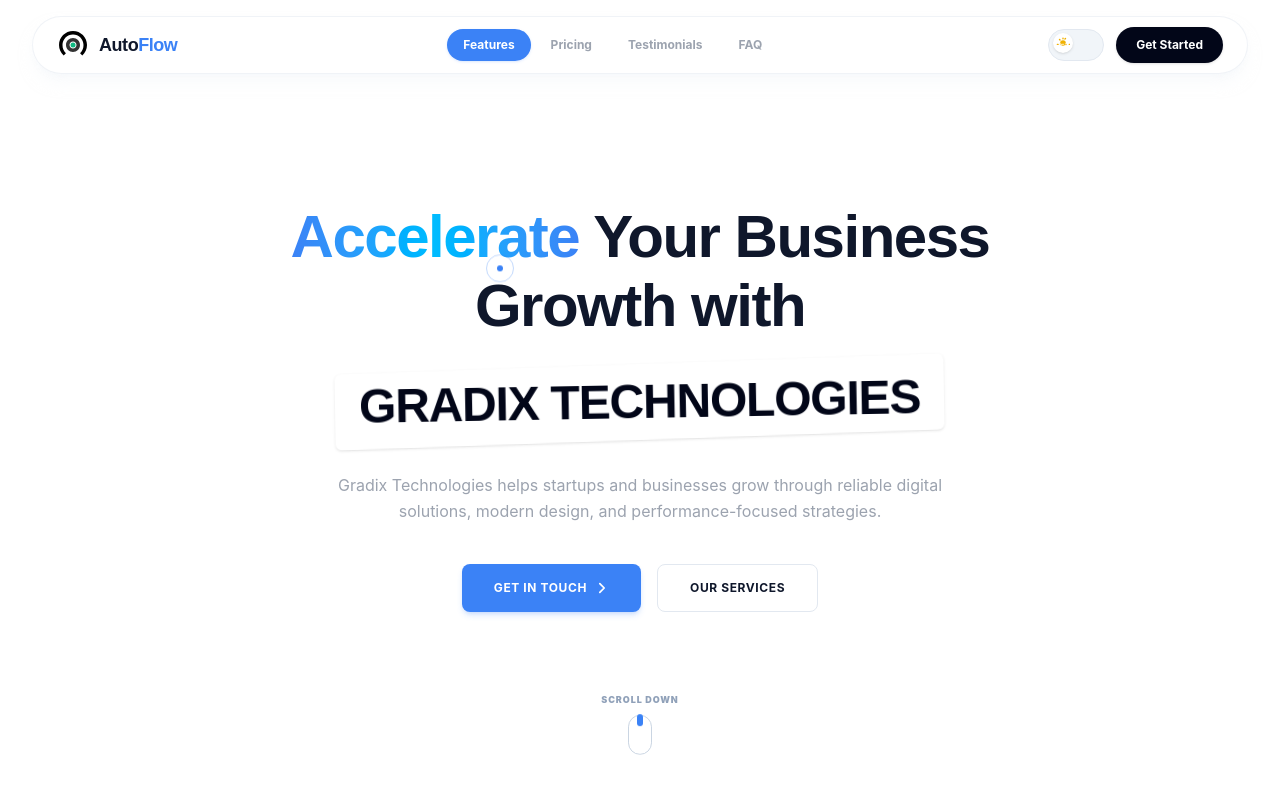
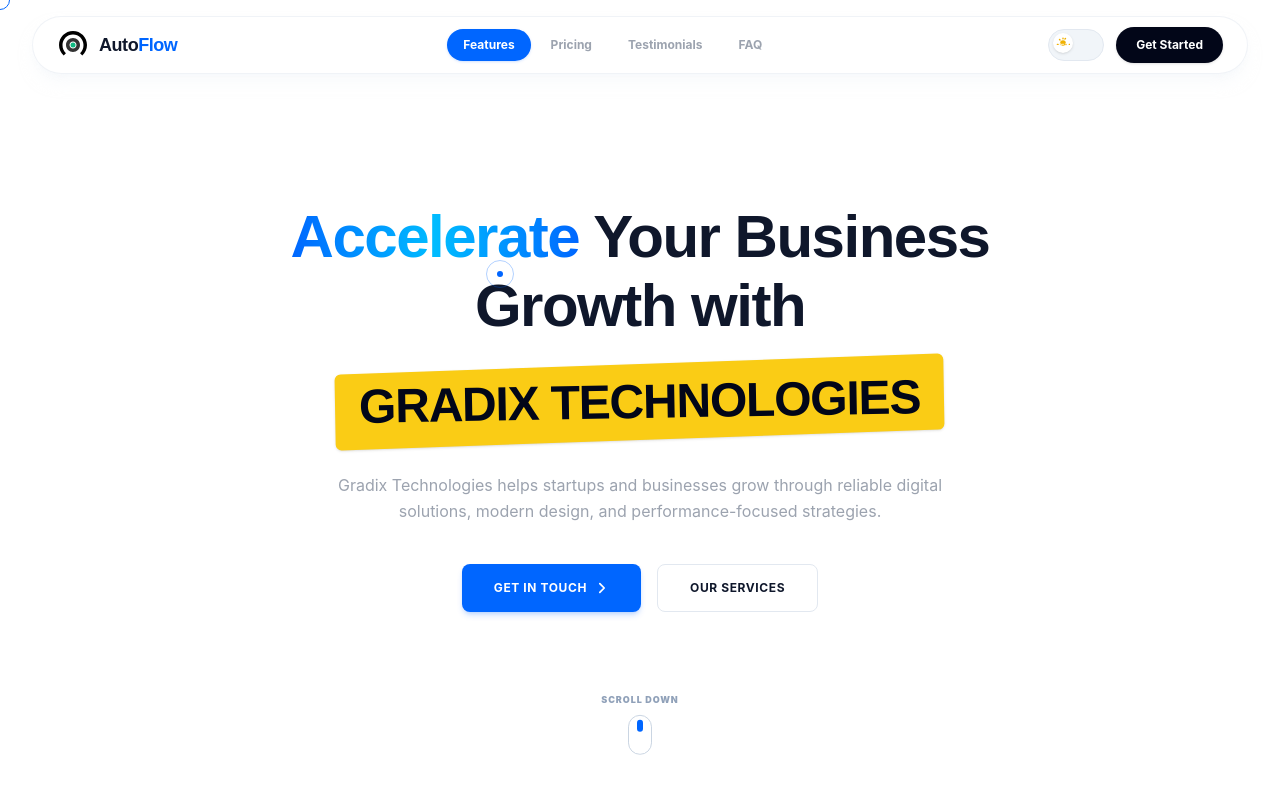
Before and after one commit to Devarajb049/auto_flow, a React (Vite) app: page / in a window 1280 px wide. Shown: the top 800 px of the page. Built offline with nearby package versions, Linux system fonts and the light colour scheme.

Commit message:
feat: add theme-aware scrollbar, cursor follower, background blurs, and finalize build

```diff
--- a/src/App.jsx
+++ b/src/App.jsx
@@ -27,8 +27,76 @@ export default function App() {
     }
   }, [theme]);
 
+  // Cursor follower mouse listener (direct DOM style update for peak performance)
+  useEffect(() => {
+    const cursor = document.getElementById('custom-cursor');
+    if (!cursor) return;
+
+    let mouseX = 0;
+    let mouseY = 0;
+    let currentX = 0;
+    let currentY = 0;
+
+    const handleMouseMove = (e) => {
+      mouseX = e.clientX;
+      mouseY = e.clientY;
+    };
+
+    const handleMouseOver = (e) => {
+      const target = e.target;
+      if (!target) return;
+
+      const isHoverable =
+        target.tagName === 'A' ||
+        target.tagName === 'BUTTON' ||
+        target.closest('a') ||
+        target.closest('button') ||
+        target.classList.contains('cursor-pointer') ||
+        target.closest('.cursor-pointer') ||
+        target.getAttribute('role') === 'button';
+
+      if (isHoverable) {
+        cursor.classList.add('cursor-hover');
+      } else {
+        cursor.classList.remove('cursor-hover');
+      }
+    };
+
+    window.addEventListener('mousemove', handleMouseMove);
+    window.addEventListener('mouseover', handleMouseOver);
+
+    let animationFrameId;
+    const tick = () => {
+      const dx = mouseX - currentX;
+      const dy = mouseY - currentY;
+      currentX += dx * 0.15;
+      currentY += dy * 0.15;
+
+      cursor.style.transform = `translate3d(${currentX}px, ${currentY}px, 0) translate(-50%, -50%)`;
+
+      animationFrameId = requestAnimationFrame(tick);
+    };
+
+    tick();
+
+    return () => {
+      window.removeEventListener('mousemove', handleMouseMove);
+      window.removeEventListener('mouseover', handleMouseOver);
+      cancelAnimationFrame(animationFrameId);
+    };
+  }, []);
+
   return (
-    <div className={`min-h-screen bg-white dark:bg-slate-dark text-slate-900 dark:text-text-primary transition-colors duration-300 selection:bg-accent-blue/30 selection:text-white ${theme}`}>
+    <div className={`relative min-h-screen bg-white dark:bg-slate-dark text-slate-900 dark:text-text-primary transition-colors duration-300 selection:bg-accent-blue/30 selection:text-white overflow-x-hidden ${theme}`}>
+      {/* Animated Background Orbs */}
+      <div className="absolute top-0 left-0 right-0 h-[1000px] pointer-events-none overflow-hidden -z-10">
+        <div className="absolute top-[-10%] left-[-10%] w-[50%] h-[50%] rounded-full bg-accent-blue/5 dark:bg-accent-blue/10 blur-[120px] animate-orb-1"></div>
+        <div className="absolute top-[20%] right-[-10%] w-[50%] h-[50%] rounded-full bg-accent-purple/5 dark:bg-accent-purple/10 blur-[120px] animate-orb-2"></div>
+      </div>
+
+      {/* Custom Cursor follower */}
+      <div id="custom-cursor" className="hidden md:block" />
+
       {/* Navigation Header */}
       <Navbar theme={theme} onToggleTheme={toggleTheme} />
 
--- a/src/index.css
+++ b/src/index.css
@@ -5,19 +5,52 @@
 @theme {
   --color-slate-dark: #0b0f19;
   --color-slate-card: #161b26;
-  --color-accent-blue: #3b82f6;
+  --color-accent-blue: #0066ff;
   --color-accent-emerald: #10b981;
   --color-accent-purple: #6366f1;
+  --color-accent-yellow: #facc15;
   --color-text-primary: #f9fafb;
   --color-text-secondary: #9ca3af;
   --font-display: "Outfit", sans-serif;
   --font-body: "Inter", sans-serif;
 }
 
-/* Custom CSS Scrollbar and Base Styles */
+/* Custom Theme-Aware Scrollbar */
+::-webkit-scrollbar {
+  width: 10px;
+  height: 10px;
+}
+::-webkit-scrollbar-track {
+  background: #ffffff;
+}
+.dark ::-webkit-scrollbar-track {
+  background: var(--color-slate-dark);
+}
+::-webkit-scrollbar-thumb {
+  background: rgba(0, 102, 255, 0.25);
+  border-radius: 9999px;
+  border: 3px solid #ffffff;
+  transition: background-color 200ms;
+}
+.dark ::-webkit-scrollbar-thumb {
+  border-color: var(--color-slate-dark);
+}
+::-webkit-scrollbar-thumb:hover {
+  background: rgba(0, 102, 255, 0.5);
+}
+
+/* Firefox scrollbar compatibility */
 html {
+  scrollbar-color: rgba(0, 102, 255, 0.25) #ffffff;
+  scrollbar-width: thin;
   scroll-behavior: smooth;
   font-family: var(--font-body);
+  background-color: #ffffff;
+  color: #0e121d;
+  transition: background-color 300ms, color 300ms;
+}
+html.dark {
+  scrollbar-color: rgba(0, 102, 255, 0.25) var(--color-slate-dark);
   background-color: var(--color-slate-dark);
   color: var(--color-text-primary);
 }
@@ -28,41 +61,73 @@ body {
   overflow-x: hidden;
 }
 
-/* Glassmorphism utility */
+/* Custom cursor tracker styling (hidden on touch devices) */
+@media (pointer: fine) {
+  #custom-cursor {
+    display: block;
+  }
+}
+@media (pointer: coarse) {
+  #custom-cursor {
+    display: none;
+  }
+}
+
+#custom-cursor {
+  position: fixed;
+  top: 0;
+  left: 0;
+  width: 20px;
+  height: 20px;
+  border-radius: 50%;
+  border: 1.5px solid #0066ff;
+  pointer-events: none;
+  z-index: 9999;
+  transform: translate3d(0, 0, 0) translate(-50%, -50%);
+  transition: width 150ms ease, height 150ms ease, border-color 300ms, background-color 150ms;
+}
+
+#custom-cursor.cursor-hover {
+  width: 36px;
+  height: 36px;
+  background-color: rgba(0, 102, 255, 0.12);
+  border-color: #0066ff;
+}
+
+/* Glassmorphism elements */
 .glass-panel {
-  background: rgba(22, 27, 38, 0.7);
+  background: rgba(255, 255, 255, 0.6);
   backdrop-filter: blur(12px);
   -webkit-backdrop-filter: blur(12px);
-  border: 1px solid rgba(255, 255, 255, 0.05);
+  border: 1px solid rgba(0, 0, 0, 0.04);
 }
 
-.glass-panel-hover:hover {
-  border-color: rgba(59, 130, 246, 0.2);
-  background: rgba(22, 27, 38, 0.8);
-  box-shadow: 0 10px 30px -10px rgba(59, 130, 246, 0.1);
+.dark .glass-panel {
+  background: rgba(22, 27, 38, 0.7);
+  border: 1px solid rgba(255, 255, 255, 0.04);
 }
 
-/* Custom Animations */
-@keyframes float {
-  0% { transform: translateY(0px); }
-  50% { transform: translateY(-10px); }
-  100% { transform: translateY(0px); }
+/* GPU Accelerated Background Orbs */
+@keyframes orb-float-1 {
+  0%, 100% { transform: translate(0px, 0px) scale(1); }
+  33% { transform: translate(40px, -60px) scale(1.1); }
+  66% { transform: translate(-30px, 40px) scale(0.9); }
 }
 
-@keyframes pulse-slow {
-  0%, 100% { opacity: 0.2; transform: scale(1); }
-  50% { opacity: 0.4; transform: scale(1.1); }
+@keyframes orb-float-2 {
+  0%, 100% { transform: translate(0px, 0px) scale(1); }
+  50% { transform: translate(-60px, 50px) scale(1.15); }
 }
 
-.animate-float {
-  animation: float 4s ease-in-out infinite;
+.animate-orb-1 {
+  animation: orb-float-1 15s ease-in-out infinite;
 }
 
-.animate-pulse-slow {
-  animation: pulse-slow 8s ease-in-out infinite;
+.animate-orb-2 {
+  animation: orb-float-2 20s ease-in-out infinite;
 }
 
-/* Accordion max-height helper for fluid height transitions */
+/* Accordion helper height transitions */
 .accordion-content {
   max-height: 0;
   opacity: 0;
@@ -71,6 +136,6 @@ body {
 }
 
 .accordion-item.active .accordion-content {
-  max-height: 250px;
+  max-height: 300px;
   opacity: 1;
 }
```
Also changed, not shown: 1 other file (tests, documents, lock files or other folders).
